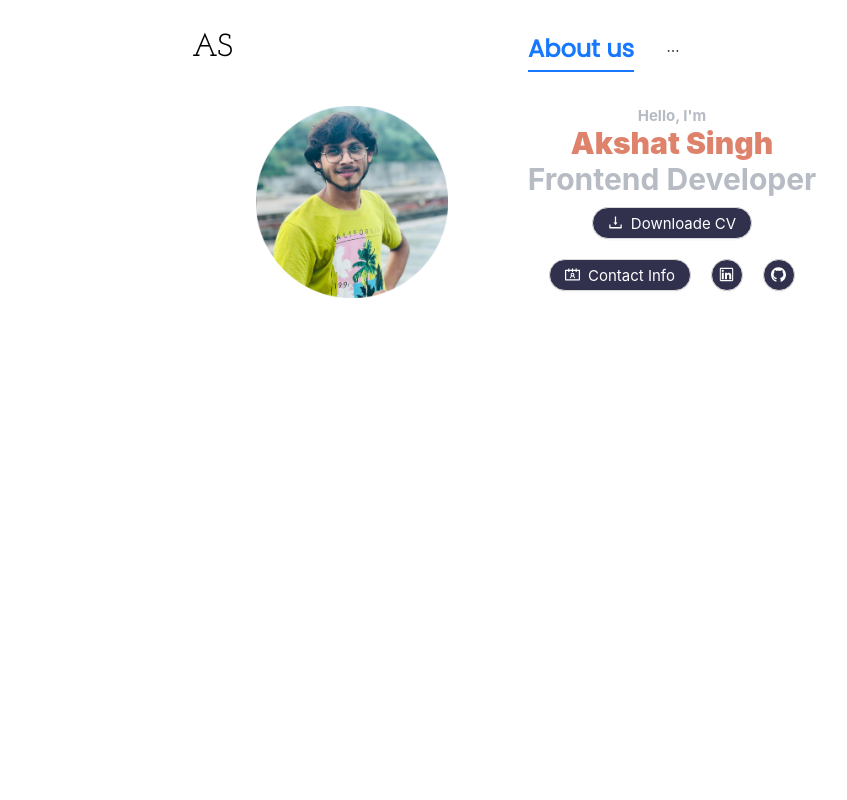
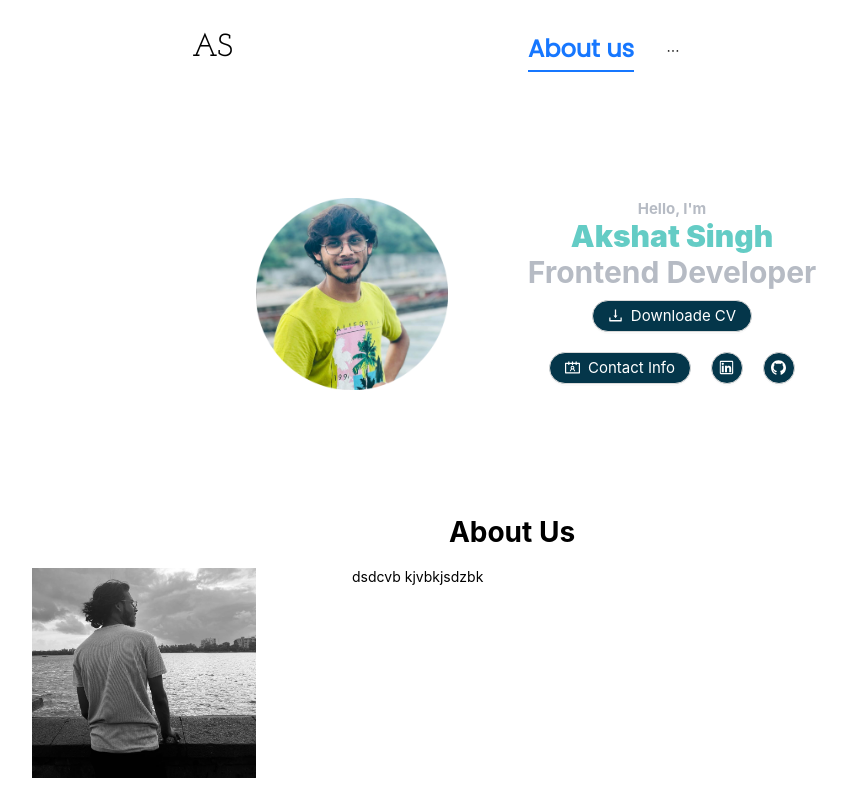
Before and after one commit to Akshat53/akshat53.github.io, a React (Create React App) app: page / in a window 1280 px wide. Shown: the whole page, without its empty margins (128-975 px from the left). Built offline with nearby package versions, Linux system fonts and the light colour scheme.

Commit message:
about started

```diff
--- /dev/null
+++ b/src/components/Title.jsx
@@ -0,0 +1,12 @@
+import React from 'react'
+
+const Title = (props) => {
+    const {title} = props
+  return (
+    <div>
+        <h1>{title}</h1>
+    </div>
+  )
+}
+
+export default Title
--- /dev/null
+++ b/src/components/aboutUs/About.jsx
@@ -0,0 +1,25 @@
+import React from "react";
+import { Row, Col } from "antd";
+import Title from "../Title";
+import styles from "../component.module.css";
+
+const About = (props) => {
+  const { heading, src } = props;
+  return (
+    <div>
+      <Row justify={"center"} className={styles.about}>
+        <Col>
+          <Title title={heading} />
+        </Col>
+      </Row>
+      <Row justify={"center"}>
+        <Col lg={6}>
+          <img src={src} width={"70%"} />
+        </Col>
+        <Col lg={12}>dsdcvb kjvbkjsdzbk</Col>
+      </Row>
+    </div>
+  );
+};
+
+export default About;
--- a/src/components/component.module.css
+++ b/src/components/component.module.css
@@ -1,19 +1,18 @@
 @import url("https://fonts.googleapis.com/css2?family=Poppins&display=swap");
 
-@import url('https://fonts.googleapis.com/css2?family=Josefin+Slab:wght@500&display=swap');
-
+@import url("https://fonts.googleapis.com/css2?family=Josefin+Slab:wght@500&display=swap");
 
 .nav {
   font-family: "Poppins", sans-serif;
 
   font-size: 1.5rem;
 }
-.logo{
-    font-family: 'Josefin Slab', serif;
+.logo {
+  font-family: "Josefin Slab", serif;
   font-size: 2rem;
 }
 
-ul{
+ul {
   border-bottom: none !important;
 }
 .container {
@@ -22,7 +21,7 @@ ul{
   align-items: center;
   height: 100%;
 
-    color:#B6BBC4;
+  color: #b6bbc4;
   text-align: center;
   font-size: 15px;
   font-weight: bold;
@@ -34,23 +33,33 @@ ul{
   max-width: 60%;
   height: auto;
 }
-  .name{
-    color: #DF826C;
+.name {
+  color: #64ccc5;
   font-weight: 1000;
   font-size: 30px;
   margin: 0;
 }
-.designation{
+.designation {
   font-size: 30px;
   margin: 0px;
+}
+.container button {
+  margin: 10px;
+  background-color: #04364a;
+  color: white;
+  font-size: 15px;
+}
+.pad{
+    height: 400px;
+}
+.about img{
+  border-radius: 30px;
 
 }
-.container button{
-    margin: 10px;
-    background-color: #31304D;
-    color: white;
-   font-size:15px;
 
 
-
+@media screen and (max-width: 768px) {
+  .about h1{
+    padding: 150px 0px 0 0;
   }
+}
--- a/src/components/profile/Profile.jsx
+++ b/src/components/profile/Profile.jsx
@@ -4,10 +4,10 @@ import { Col, Row, Space } from "antd";
 import Button from "../Button";
 
 const Img = (props) => {
-  const { src, label, name, designation,icon=[], options = [] } = props;
+  const { src, label, name, designation, options = [] } = props;
   return (
     <>
-      <Row justify="center">
+      <Row justify="center" align={"middle"} className={styles.pad} >
         <Col lg={6} md={12} sm={24} xs={24} className={styles.column}>
           <div className={styles.container}>
             <img src={src} alt={label} className={styles.image} />
--- a/src/views/Home.jsx
+++ b/src/views/Home.jsx
@@ -1,10 +1,12 @@
 import React from "react";
 import Nav from "../components/Nav";
-import { Col, Row } from "antd";
-import { navOptions ,buttonOptions} from "../constrants";
+
+import { navOptions, buttonOptions } from "../constrants";
 import Profile from "../components/profile/Profile";
 import Img from "../images/akshat.png";
-
+import About from "../components/aboutUs/About";
+import styles from "../components/component.module.css";
+import Img2 from "../images/akshat2.jpg";
 
 const Home = () => {
   return (
@@ -14,9 +16,9 @@ const Home = () => {
         src={Img}
         designation={"Frontend Developer"}
         name={"Akshat Singh"}
-        options ={buttonOptions}
-
+        options={buttonOptions}
       />
+      <About heading={"About Us"} src={Img2} />
     </>
   );
 };
```
Also changed, not shown: src/images/akshat2.jpg (added). Lines whose indentation alone changed are shown as unchanged.
